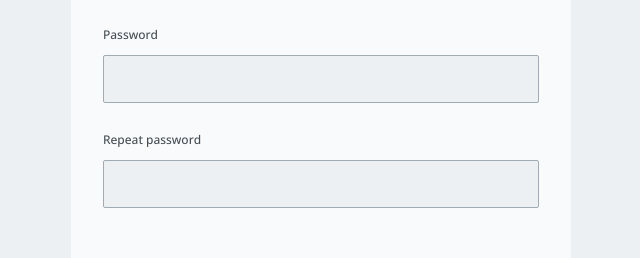
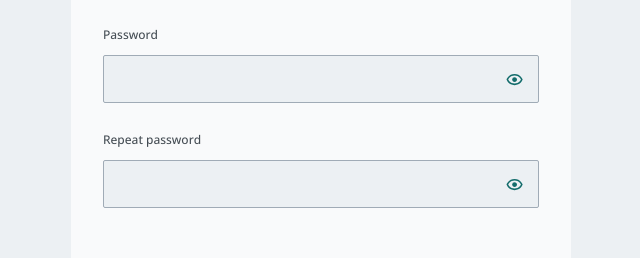
Before and after one commit to VilaDevCorp/fundshare-frontend, a React (Vite) app: page /register in a window 1280 px wide. Shown: the part 417-675 px from the top of the page, without its empty margins (319-959 px from the left). Built offline with nearby package versions, Linux system fonts and the light colour scheme.

Commit message:
Password input component (to add button "show password")

```diff
--- a/src/components/atom/Icon.tsx
+++ b/src/components/atom/Icon.tsx
@@ -9,7 +9,9 @@ import {
     BiMoney,
     BiPlus,
     BiUserPlus,
-    BiWrench
+    BiWrench,
+    BiShow,
+    BiHide
 } from 'react-icons/bi';
 import { CgUserAdd, CgUserRemove } from 'react-icons/cg';
 import { FaRegQuestionCircle, FaUser } from 'react-icons/fa';
@@ -42,7 +44,9 @@ type IconType =
     | 'info'
     | 'doubleChevronRight'
     | 'arrowRight'
-    | 'empty';
+    | 'empty'
+    | 'show'
+    | 'hide';
 
 interface IconProps extends ChakraIconProps {
     type: IconType;
@@ -88,6 +92,10 @@ const getIcon = (type: IconType) => {
             return IoArrowForwardCircle;
         case 'empty':
             return PiEmpty;
+        case 'show':
+            return BiShow;
+        case 'hide':
+            return BiHide;
     }
 };
 
--- /dev/null
+++ b/src/components/atom/PasswordInput.tsx
@@ -0,0 +1,33 @@
+import { IconButton, Input, InputGroup, InputRightElement } from '@chakra-ui/react';
+import React, { forwardRef, useState } from 'react';
+import { Icon } from './Icon';
+
+interface PasswordInputProps {
+    password: string;
+    setPassword: React.Dispatch<React.SetStateAction<string>>;
+    dataCy?: string;
+}
+
+export const PasswordInput = forwardRef<HTMLInputElement, PasswordInputProps>(function PasswordInput(props, ref) {
+
+    const { password, setPassword, dataCy = "password_input" } = props;
+    const [showPassword, setShowPassword] = useState(false)
+
+    return (
+        <InputGroup>
+            <Input
+                data-cy={dataCy}
+                ref={ref}
+                type={showPassword ? 'text' : 'password'}
+                value={password}
+                onChange={(e) =>
+                    setPassword(e.target.value)
+                }
+            />
+            <InputRightElement>
+                <IconButton variant={'ghost'} style={{ boxShadow: 'none' }} aria-label='show-password'
+                    icon={<Icon type={showPassword ? 'hide' : 'show'} />} onClick={() => setShowPassword(oldVal => !oldVal)} />
+            </InputRightElement>
+        </InputGroup>
+    )
+});
--- a/src/screens/LoginScreen.tsx
+++ b/src/screens/LoginScreen.tsx
@@ -10,11 +10,12 @@ import { useError } from '../hooks/useError';
 import { useApi } from '../hooks/useApi';
 import { useMutation } from '@tanstack/react-query';
 import { FormField } from '../components/ui/FormField';
-import { Button, Checkbox, Input, Link } from '@chakra-ui/react';
+import { Button, Checkbox, IconButton, Input, InputGroup, InputRightElement, Link } from '@chakra-ui/react';
 import { Typography } from '../components/ui/Typography';
 import { useToast } from '../hooks/useToast';
 import { Icon } from '../components/atom/Icon';
 import { useReactQuery } from '../hooks/useReactQuery';
+import { PasswordInput } from '../components/atom/PasswordInput';
 
 export function LoginScreen() {
     const auth = useAuth();
@@ -33,6 +34,8 @@ export function LoginScreen() {
     const passwordInputRef = useRef<HTMLInputElement>(null);
     const [passwordDirty, passwordError, passwordMessage, passwordValidate] =
         useValidator(password, [notEmptyValidator], passwordInputRef);
+
+    const [showPassword, setShowPassword] = useState(false)
 
     const { setError } = useError(navigate);
 
@@ -135,15 +138,7 @@ export function LoginScreen() {
                                     : undefined
                             }
                             input={
-                                <Input
-                                    data-cy="password_input"
-                                    ref={passwordInputRef}
-                                    type="password"
-                                    value={password}
-                                    onChange={(e) =>
-                                        setPassword(e.target.value)
-                                    }
-                                />
+                                <PasswordInput password={password} setPassword={setPassword} ref={passwordInputRef} />
                             }
                         />
                         <Checkbox
--- a/src/screens/RegisterScreen.tsx
+++ b/src/screens/RegisterScreen.tsx
@@ -31,6 +31,7 @@ import { Typography } from '../components/ui/Typography';
 import { conf } from '../../conf';
 import { useToast } from '../hooks/useToast';
 import { useMutation } from '@tanstack/react-query';
+import { PasswordInput } from '../components/atom/PasswordInput';
 
 export function RegisterScreen() {
     const { register } = useApi();
@@ -204,12 +205,10 @@ export function RegisterScreen() {
                             : undefined
                     }
                     input={
-                        <Input
-                            data-cy="passwordInput"
-                            type="password"
-                            value={password}
+                        <PasswordInput
+                            password={password}
+                            setPassword={setPassword}
                             ref={passwordInputRef}
-                            onChange={(e) => setPassword(e.target.value)}
                         />
                     }
                 />
@@ -222,11 +221,9 @@ export function RegisterScreen() {
                             : undefined
                     }
                     input={
-                        <Input
-                            data-cy="repeatPasswordInput"
-                            type="password"
-                            value={repeatPassword}
-                            onChange={(e) => setRepeatPassword(e.target.value)}
+                        <PasswordInput
+                            password={repeatPassword}
+                            setPassword={setRepeatPassword}
                         />
                     }
                 />
--- a/src/screens/ResetPasswordScreen.tsx
+++ b/src/screens/ResetPasswordScreen.tsx
@@ -16,6 +16,7 @@ import { Icon } from '../components/atom/Icon';
 import { Button, Input, Link } from '@chakra-ui/react';
 import { FormField } from '../components/ui/FormField';
 import { useMutation } from '@tanstack/react-query';
+import { PasswordInput } from '../components/atom/PasswordInput';
 
 export function ResetPasswordScreen() {
     const navigate = useNavigate();
@@ -131,11 +132,10 @@ export function ResetPasswordScreen() {
                                 : ''
                         }
                         input={
-                            <Input
+                            <PasswordInput
+                                password={password}
+                                setPassword={setPassword}
                                 ref={passwordInputRef}
-                                type="password"
-                                value={password}
-                                onChange={(e) => setPassword(e.target.value)}
                             />
                         }
                     />
@@ -147,12 +147,9 @@ export function ResetPasswordScreen() {
                                 : ''
                         }
                         input={
-                            <Input
-                                value={repeatPassword}
-                                type="password"
-                                onChange={(e) =>
-                                    setRepeatPassword(e.target.value)
-                                }
+                            <PasswordInput
+                                password={repeatPassword}
+                                setPassword={setRepeatPassword}
                             />
                         }
                     />
```
